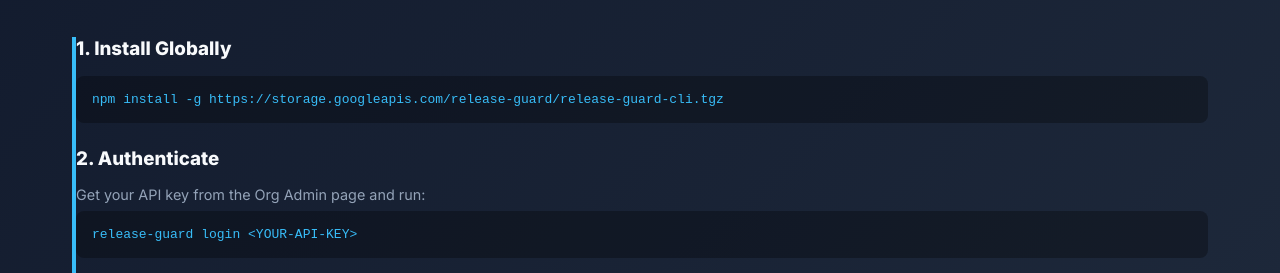
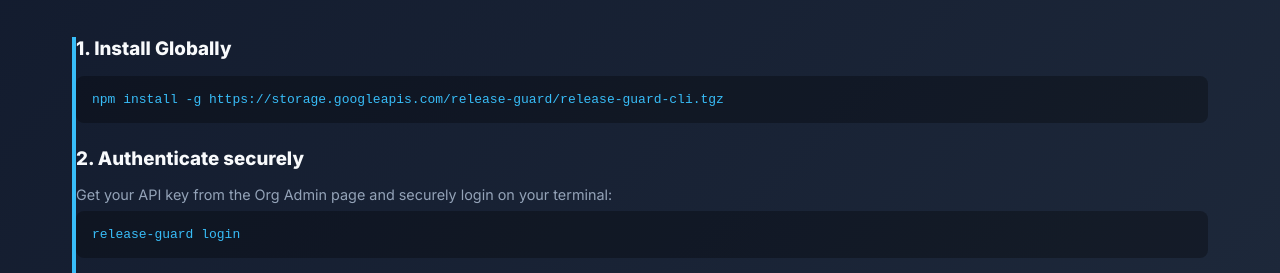
Before and after one commit to bansaldhruv03/Release-guard, a website: page public/integrations.html in a window 1280 px wide. Shown: the part 679-952 px from the top of the page. Drawn offline with Linux system fonts and the light colour scheme.

Commit message:
docs: streamline login terminal instructions on UI

```diff
--- a/public/integrations.html
+++ b/public/integrations.html
@@ -309,9 +309,9 @@
       <h3 style="margin-bottom: 1rem;">1. Install Globally</h3>
       <pre style="background: rgba(0,0,0,0.3); padding: 1rem; border-radius: 8px; font-family: monospace; color: var(--accent); margin-bottom: 1.5rem; overflow-x: auto;">npm install -g https://storage.googleapis.com/release-guard/release-guard-cli.tgz</pre>
 
-      <h3 style="margin-bottom: 1rem;">2. Authenticate</h3>
-      <p style="color: var(--text-muted); margin-bottom: 0.5rem; font-size: 0.9rem;">Get your API key from the Org Admin page and run:</p>
-      <pre style="background: rgba(0,0,0,0.3); padding: 1rem; border-radius: 8px; font-family: monospace; color: var(--accent); margin-bottom: 1.5rem; overflow-x: auto;">release-guard login &lt;YOUR-API-KEY&gt;</pre>
+      <h3 style="margin-bottom: 1rem;">2. Authenticate securely</h3>
+      <p style="color: var(--text-muted); margin-bottom: 0.5rem; font-size: 0.9rem;">Get your API key from the Org Admin page and securely login on your terminal:</p>
+      <pre style="background: rgba(0,0,0,0.3); padding: 1rem; border-radius: 8px; font-family: monospace; color: var(--accent); margin-bottom: 1.5rem; overflow-x: auto;">release-guard login</pre>
 
       <h3 style="margin-bottom: 1rem;">3. Initialize Hooks in Repository</h3>
       <p style="color: var(--text-muted); margin-bottom: 0.5rem; font-size: 0.9rem;">Navigate to your local repository directory and run:</p>
```
